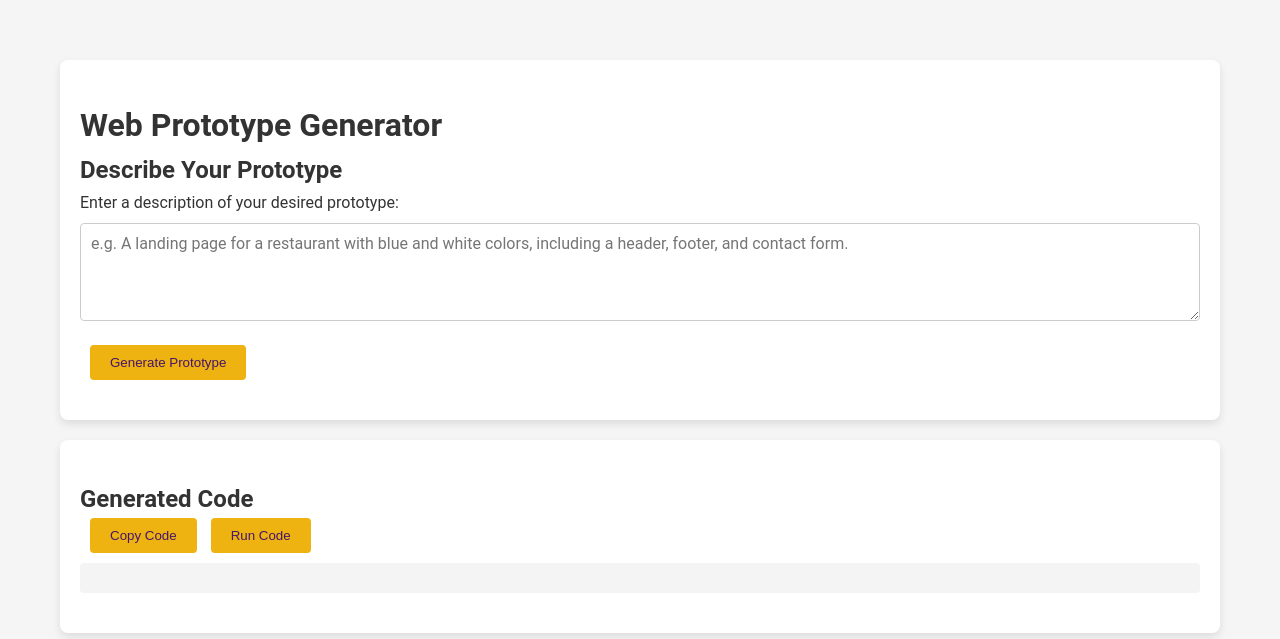
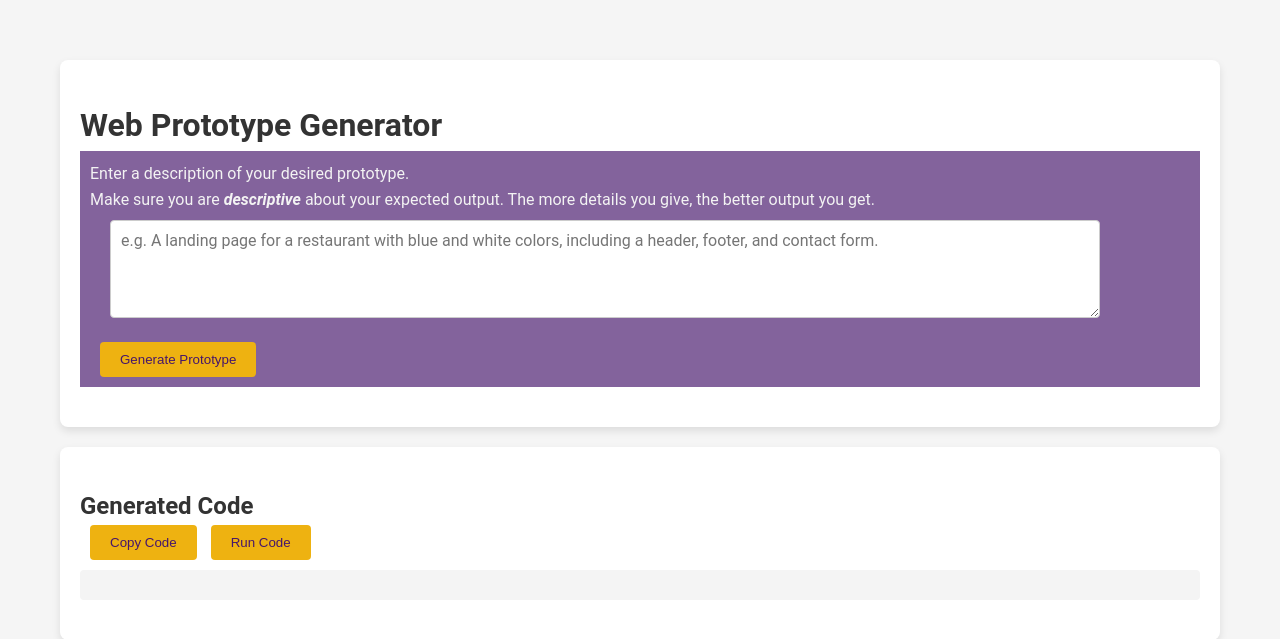
Before and after one commit to SaisatwikBiku/prototype-generator-for-web-dev, a Flask app: page / in a window 1280 px wide. Shown: the part 74-713 px from the top of the page. Run offline with Flask 3, Linux system fonts and the light colour scheme.

Commit message:
improved interface

```diff
--- a/static/styles.css
+++ b/static/styles.css
@@ -66,11 +66,19 @@ nav ul li a:focus {
     border-radius: 8px;
 }
 
+.sub-section {
+    background-color: #46166baa;
+    color: #f3f3f3;
+    padding: 10px;
+}
+
 textarea {
-    width: 100%;
+    width: 90%;
     padding: 10px;
     margin-top: 8px;
     margin-bottom: 16px;
+    margin-left: 20px;
+    margin-right: 20px;
     border: 1px solid #ccc;
     border-radius: 4px;
     font-family: 'Roboto', sans-serif;
@@ -139,7 +147,6 @@ footer {
 
 .loading-spinner {
     display: none;
-    margin-top: 20px;
     text-align: center;
 }
 
@@ -147,8 +154,8 @@ footer {
     border: 4px solid #f3f3f3;
     border-top: 4px solid #46166b;
     border-radius: 50%;
-    width: 40px;
-    height: 40px;
+    width: 20px;
+    height: 20px;
     animation: spin 1s linear infinite;
 }
 
--- a/templates/index.html
+++ b/templates/index.html
@@ -23,13 +23,14 @@
         <!-- prototype generator section -->
         <div class="section" id="prototype-generator">
             <h1>Web Prototype Generator</h1>
-            <h2>Describe Your Prototype</h2>
-            <form id="prototypeForm">
-                <label for="description">Enter a description of your desired prototype:</label>
-                <textarea id="description" name="description" rows="4" placeholder="e.g. A landing page for a restaurant with blue and white colors, including a header, footer, and contact form."></textarea>
-                <button type="submit" class="btn">Generate Prototype</button>
-                <div class="loading-spinner" id="loading-spinner"></div>
+            <div class="sub-section">
+                    <form id="prototypeForm">
+                        <label for="description">Enter a description of your desired prototype. <br>Make sure you are <i><b>descriptive</b></i> about your expected output. The more details you give, the better output you get.</label>
+                        <textarea id="description" name="description" rows="4" placeholder="e.g. A landing page for a restaurant with blue and white colors, including a header, footer, and contact form."></textarea>
+                        <button type="submit" class="btn">Generate Prototype</button>
+                        <div class="loading-spinner" id="loading-spinner"></div>
             </form>
+            </div>
         </div>
 
         <!-- generated code section -->
```
